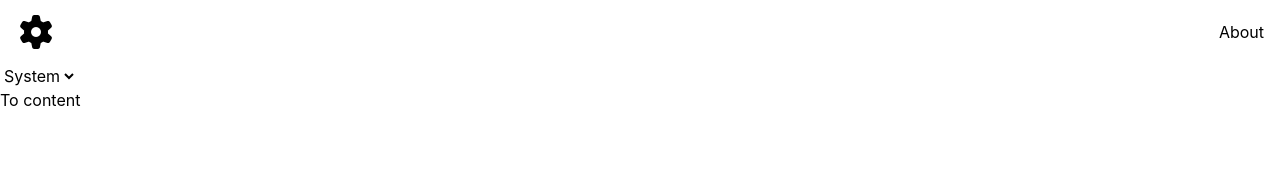
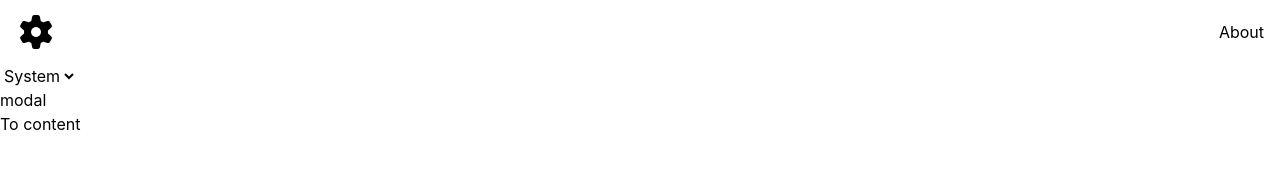
Before and after one commit to JAYNXJINXU/digital-reading-portfolio, a Vue app: page / in a window 1280 px wide. Shown: the top 178 px of the page. Built offline with nearby package versions, Linux system fonts and the light colour scheme; what @comark/vue would draw is missing.

Commit message:
modal component implementation -- will change later

```diff
--- a/src/components/Navbar.vue
+++ b/src/components/Navbar.vue
@@ -2,15 +2,28 @@
 import { preference, setTheme, toggleTheme } from '@/lib/switch'
 import { sizings } from '@/composables/sizing'
 import { transition } from '@/composables/themes'
+import { ref } from 'vue'
+import Settings from './Settings.vue'
 
 const handleThemeChange = (event: Event) => {
     const target = event.target as HTMLSelectElement
     setTheme(target.value)
 }
+
+const modal = ref(false)
+
+const openModal = () => {
+    modal.value = true
+}
+
+const closeModal = () => {
+    modal.value = false
+}
 </script>
 
 <template>
     <section class="w-full z-20 top-0">
+        <Settings :modal="modal" @click.self="closeModal" @close="closeModal" />
         <section class="flex flex-wrap items-center justify-between mx-auto p-4">
             <button @click="toggleTheme" :class="[preference == 'dark' ? 'fa-regular fa-moon' : preference == 'light' ? 'fa-regular fa-lightbulb' : 'fa-solid fa-gear', transition, sizings.fontAwesome]">
                 <slot></slot>
@@ -24,4 +37,11 @@ const handleThemeChange = (event: Event) => {
         <option value="light">Light</option>
         <option value="dark">Dark</option>
     </select>
+
+    <section>
+        <button @click="openModal">
+            <p>modal</p>
+            <slot></slot>
+        </button>
+    </section>
 </template>
```
